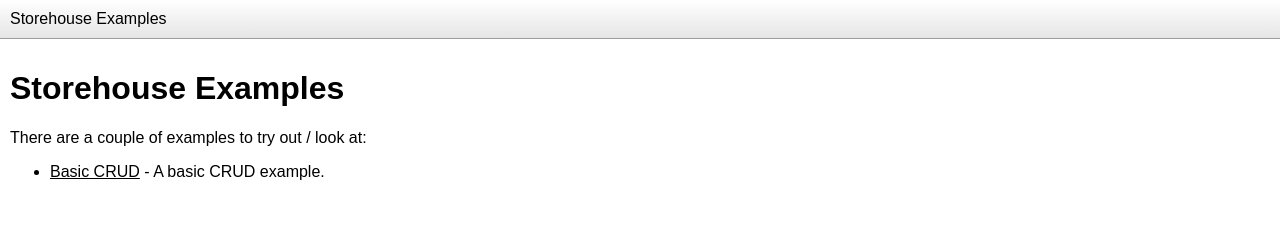
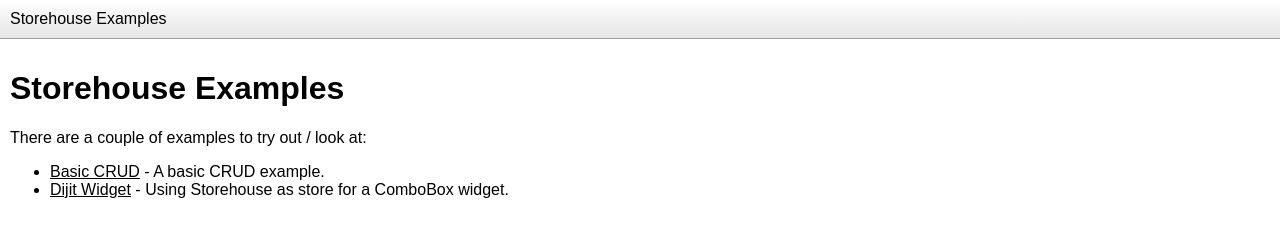
Before and after one commit to jensarps/storehouse, a website: page example/index.html in a window 1280 px wide. Drawn offline with Linux system fonts and the light colour scheme.

Commit message:
Link widget example

```diff
--- a/example/index.html
+++ b/example/index.html
@@ -13,6 +13,7 @@
 			</p>
 			<ul>
 				<li><a href="basic/">Basic CRUD</a> - A basic CRUD example.</li>
+        <li><a href="widget/">Dijit Widget</a> - Using Storehouse as store for a ComboBox widget.</li>
 			</ul>
 		</div>
 	</body>
```
